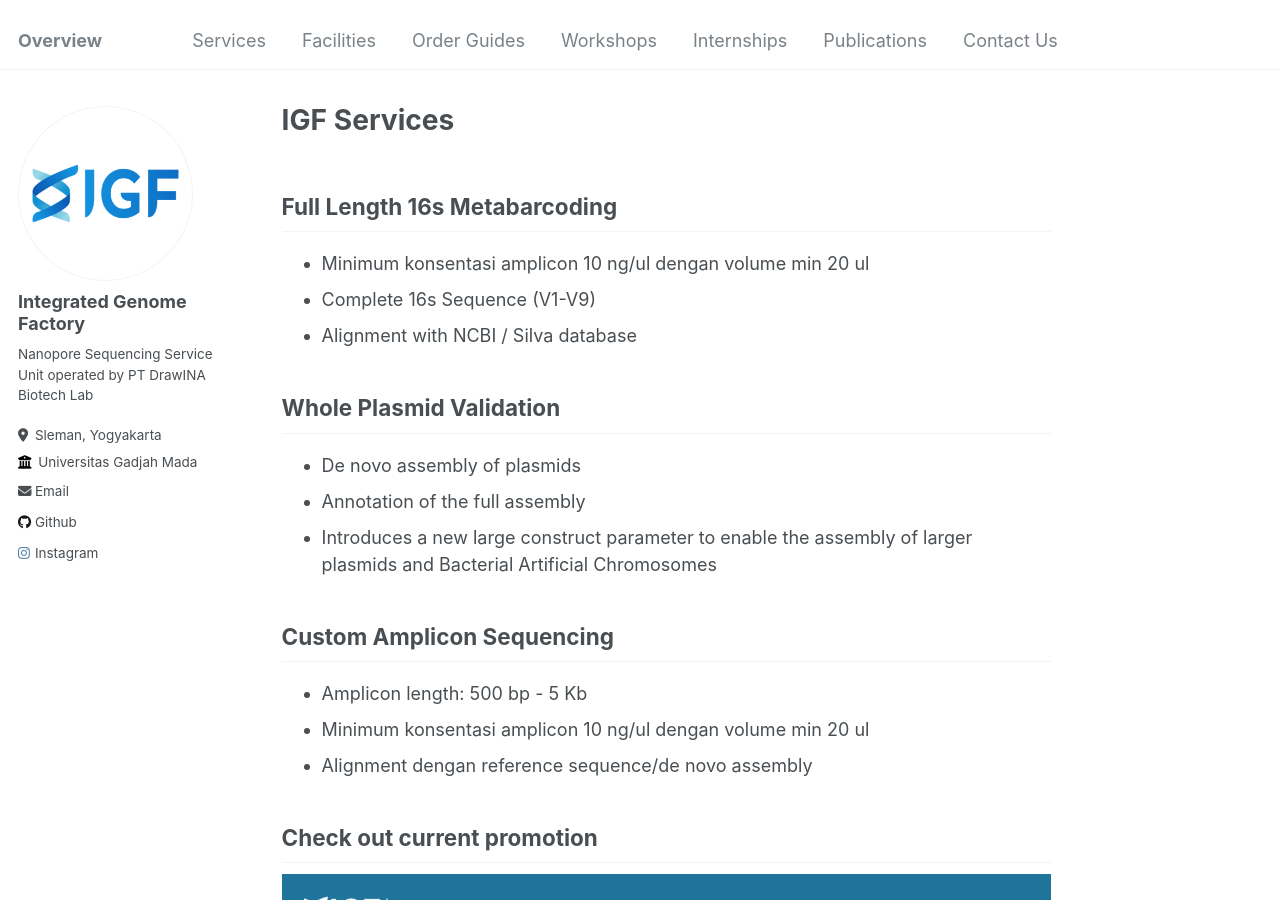
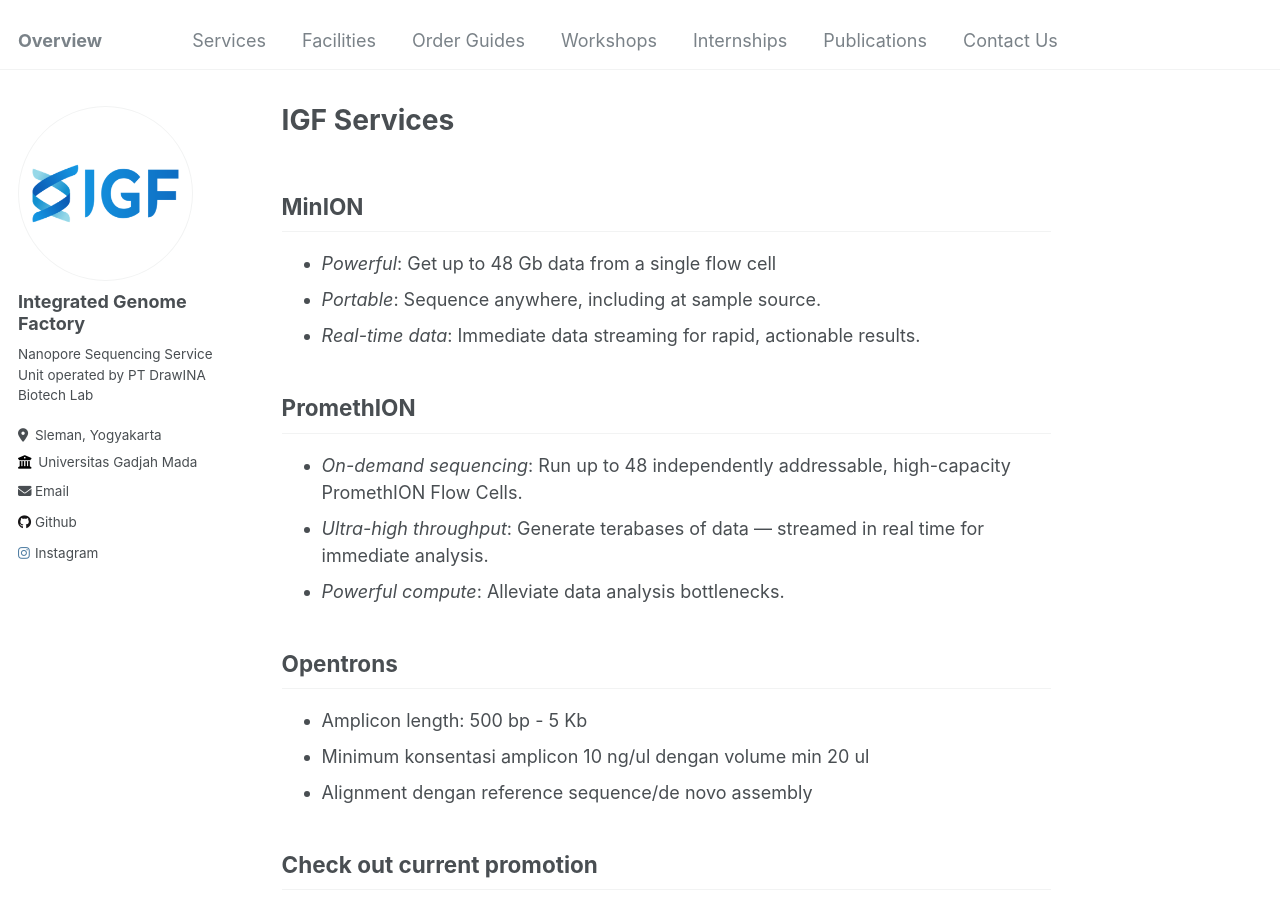
Before and after one commit to igf-genome/igf-genome.github.io, a Jekyll site: the page built from _pages/services.md, in a window 1280 px wide and 900 px high. Built offline with Jekyll 4.4.1, drawn with Linux system fonts in a browser that asks for light colours.

Commit message:
Update services.md

```diff
--- a/_pages/services.md
+++ b/_pages/services.md
@@ -9,19 +9,19 @@
 
 {% include base_path %}
 
-Full Length 16s Metabarcoding
+MinION
 -----
-* Minimum konsentasi amplicon  10 ng/ul dengan volume min 20 ul
-* Complete 16s Sequence (V1-V9)
-* Alignment with NCBI / Silva database
+* *Powerful*: Get up to 48 Gb data from a single flow cell
+* *Portable*: Sequence anywhere, including at sample source.
+* *Real-time data*: Immediate data streaming for rapid, actionable results.
 
-Whole Plasmid Validation
+PromethION
 -----
-* De novo assembly of plasmids
-* Annotation of the full assembly
-* Introduces a new large construct parameter to enable the assembly of larger plasmids and Bacterial Artificial Chromosomes
+* *On-demand sequencing*: Run up to 48 independently addressable, high-capacity PromethION Flow Cells.
+* *Ultra-high throughput*: Generate terabases of data — streamed in real time for immediate analysis.
+* *Powerful compute*: Alleviate data analysis bottlenecks.
 
-Custom Amplicon Sequencing
+Opentrons
 -----
 * Amplicon length: 500 bp - 5 Kb
 * Minimum konsentasi amplicon  10 ng/ul dengan volume min 20 ul
```
